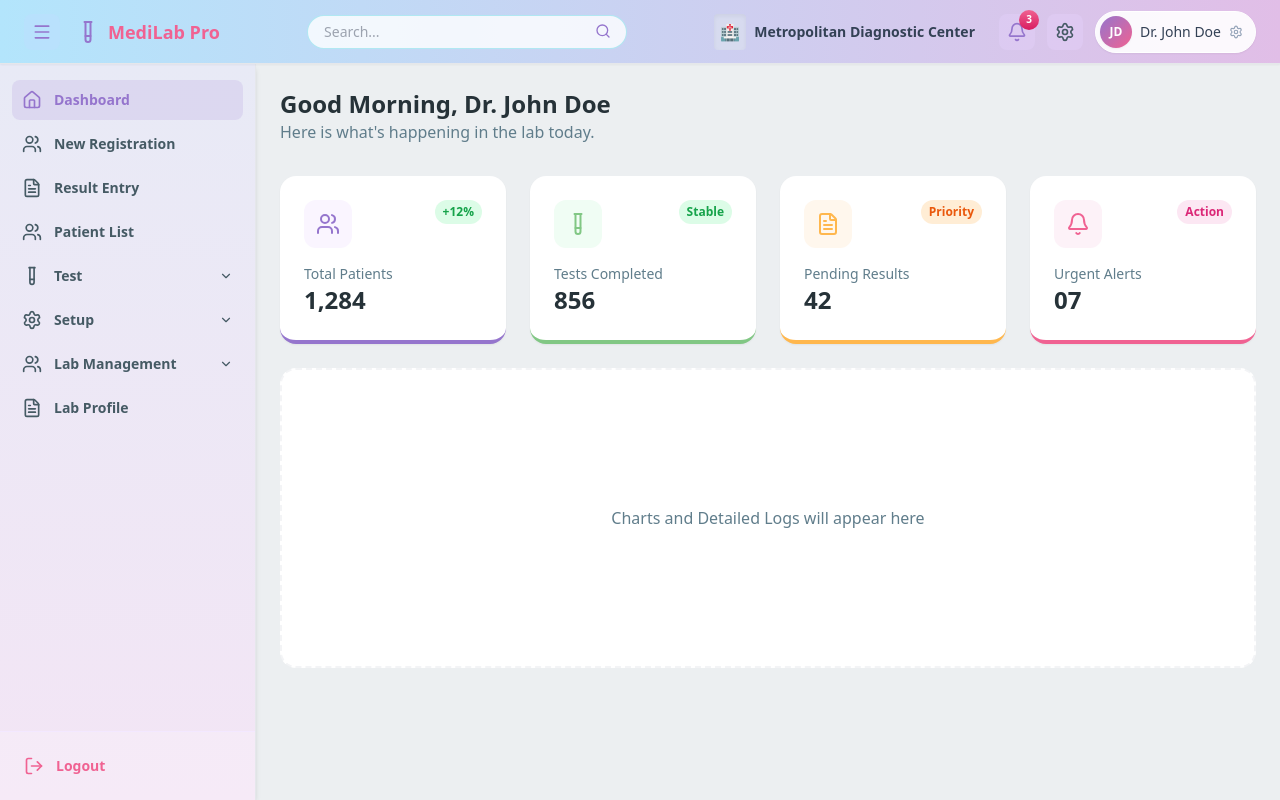
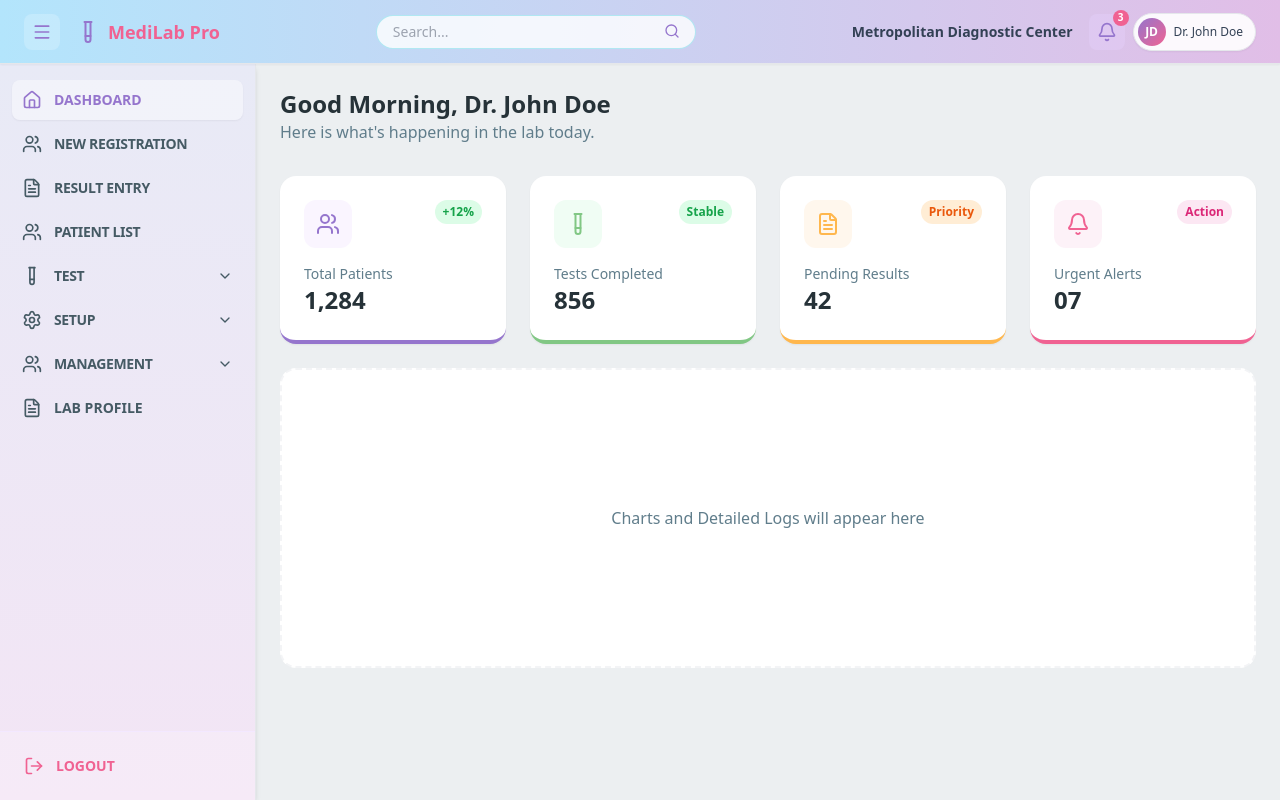
Before and after one commit to laleeth93-cyber/my-lab-app, a Next.js app: page / in a window 1280 px wide. Built offline with nearby package versions, Linux system fonts and the light colour scheme.

Commit message:
Fix: Resolved syntax errors and finalized fixed sidebar layout

```diff
--- a/app/page.tsx
+++ b/app/page.tsx
@@ -17,29 +17,27 @@ export default function Dashboard() {
   };
 
   return (
-    <div className="min-h-screen flex flex-col" style={{ backgroundColor: colors.background }}>
+    <div className="h-screen w-full flex flex-col overflow-hidden bg-[#eceff1]">
 
       {/* BLOCK HEADER OPEN */}
       <header
-        className="h-16 flex items-center justify-between px-6 shadow-sm border-b sticky top-0 z-50 gap-4"
-        style={{ background: 'linear-gradient(to right, #b3e5fc, #e1bee7)' }} // Gradient from Page 1 of PDF [cite: 18]
+        className="h-16 flex items-center justify-between px-6 shadow-sm border-b shrink-0 z-50"
+        style={{ background: 'linear-gradient(to right, #b3e5fc, #e1bee7)' }}
       >
-        {/* Left Side: Menu & Logo */}
         <div className="flex items-center gap-4 min-w-fit">
           <button
             onClick={() => setIsSidebarOpen(!isSidebarOpen)}
-            className="p-2 rounded-lg bg-blue-200/30 transition hover:bg-white/40"
-            style={{ color: '#9575cd' }} // Purple Icon [cite: 20]
+            className="p-2 rounded-lg bg-white/20 transition hover:bg-white/40"
+            style={{ color: '#9575cd' }}
           >
             <Menu size={20} />
           </button>
           <div className="flex items-center gap-2">
-            <TestTube size={24} style={{ color: '#9575cd' }} /> {/* Logo Icon [cite: 19] */}
-            <h1 className="text-lg font-bold" style={{ color: '#f06292' }}>MediLab Pro</h1> {/* Pink Logo Text [cite: 19] */}
+            <TestTube size={24} style={{ color: '#9575cd' }} />
+            <h1 className="text-lg font-bold" style={{ color: '#f06292' }}>MediLab Pro</h1>
           </div>
         </div>
 
-        {/* Center: Search Bar */}
         <div className="flex-1 max-w-xs relative">
           <input
             type="text"
@@ -51,61 +49,45 @@ export default function Dashboard() {
             <Search size={16} style={{ color: '#9575cd' }} />
           </span>
         </div>
-        {/* Right Side: Lab Name & User Profile */}
-        <div className="flex items-center gap-6 min-w-fit">
+
+        <div className="flex items-center gap-4 min-w-fit">
           <div className="hidden lg:flex items-center gap-2 text-slate-700">
-             <div className="p-1.5 bg-slate-200/50 rounded shadow-inner">🏥</div>
              <span className="font-semibold text-sm">Metropolitan Diagnostic Center</span>
           </div>
-
-          <div className="flex items-center gap-3">
-            {/* Notification Icons with Badges */}
+          <div className="flex items-center gap-2">
             <div className="relative p-2 rounded-lg bg-purple-200/30" style={{ color: '#9575cd' }}>
               <Bell size={20} />
-              <span className="absolute -top-1 -right-1 flex h-5 w-5 items-center justify-center rounded-full text-[10px] text-white font-bold"
-                    style={{ background: 'linear-gradient(to bottom, #f06292, #d81b60)' }}>3</span> {/* Pink Badge [cite: 38] */}
+              <span className="absolute -top-1 -right-1 flex h-4 w-4 items-center justify-center rounded-full text-[10px] text-white font-bold"
+                    style={{ background: '#f06292' }}>3</span>
             </div>
-
-            <button className="p-2 rounded-lg bg-purple-200/30 text-slate-600">
-              <Settings size={20} style={{ color: '#455a64' }} />
-            </button>
-
-            {/* User Profile Capsule */}
-            <div className="flex items-center gap-2 bg-white/90 rounded-full pl-1 pr-3 py-1 shadow-sm border border-white">
-              <div className="w-8 h-8 rounded-full flex items-center justify-center text-white font-bold text-xs shadow-sm"
-                   style={{ background: 'linear-gradient(to bottom right, #9575cd, #f06292)' }}> {/* Avatar Gradient [cite: 39] */}
-                JD
-              </div>
-              <span className="text-sm font-medium text-slate-700">Dr. John Doe</span>
-              <Settings size={14} className="text-slate-400" />
+            <div className="flex items-center gap-2 bg-white/90 rounded-full pl-1 pr-3 py-1 shadow-sm border">
+              <div className="w-7 h-7 rounded-full flex items-center justify-center text-white font-bold text-xs"
+                   style={{ background: 'linear-gradient(to bottom right, #9575cd, #f06292)' }}>JD</div>
+              <span className="text-xs font-medium text-slate-700">Dr. John Doe</span>
             </div>
           </div>
         </div>
       </header>
-      {/* BLOCK HEADER CLOSE  */}
+      {/* BLOCK HEADER CLOSE */}
 
       <div className="flex flex-1 overflow-hidden">
+      {/* This 'flex-1 overflow-hidden' is the key to fixing the sidebar */}
         {/* BLOCK SIDEBAR OPEN */}
         <aside
-          className={`${isSidebarOpen ? 'w-64' : 'w-20'} transition-all duration-300 flex flex-col shadow-md border-r sticky top-16 h-[calc(100vh-64px)] overflow-y-auto overflow-x-hidden z-40`}
-          style={{ background: 'linear-gradient(to bottom, #e8eaf6, #f3e5f5)' }} // Restored MediLab Pro Gradient
+          className={`${isSidebarOpen ? 'w-64' : 'w-20'} transition-all duration-300 flex flex-col shadow-md border-r bg-white h-full overflow-y-auto shrink-0 z-40`}
+          style={{ background: 'linear-gradient(to bottom, #e8eaf6, #f3e5f5)' }}
         >
           <nav className="flex-1 py-4">
             <ul className="space-y-1 px-3">
 
-              {/* UNIFIED ICON COLOR: #455a64 */}
-
-              {/* Dashboard - Highlighted when active */}
-              <li className={`flex items-center ${isSidebarOpen ? 'justify-start gap-3' : 'justify-center'} p-2.5 rounded-lg cursor-pointer transition-all hover:bg-white/50`}
-                  style={{
-                    backgroundColor: 'rgba(149, 117, 205, 0.15)', // Light purple active background
-                    color: '#9575cd' // Brand purple for active state
-                  }}>
+              {/* Dashboard */}
+              <li className={`flex items-center ${isSidebarOpen ? 'justify-start gap-3' : 'justify-center'} p-2.5 rounded-lg cursor-pointer bg-white/40 shadow-sm`}
+                  style={{ color: '#9575cd' }}>
                 <Home size={20} />
-                {isSidebarOpen && <span className="font-semibold text-sm whitespace-nowrap">Dashboard</span>}
+                {isSidebarOpen && <span className="font-bold text-sm uppercase">Dashboard</span>}
               </li>
 
-              {/* Standard Menu Items - Unified Slate Color */}
+              {/* General Items */}
               {[
                 { id: 'reg', icon: <Users size={20}/>, label: 'New Registration' },
                 { id: 'entry', icon: <FileText size={20}/>, label: 'Result Entry' },
@@ -113,83 +95,83 @@ export default function Dashboard() {
               ].map((item) => (
                 <li key={item.id} className={`flex items-center ${isSidebarOpen ? 'justify-start gap-3' : 'justify-center'} p-2.5 rounded-lg cursor-pointer transition-all hover:bg-white/50 text-[#455a64]`}>
                   <span className="flex-shrink-0">{item.icon}</span>
-                  {isSidebarOpen && <span className="font-semibold text-sm whitespace-nowrap">{item.label}</span>}
+                  {isSidebarOpen && <span className="font-semibold text-sm whitespace-nowrap uppercase tracking-tight">{item.label}</span>}
                 </li>
               ))}
 
-              {/* Dropdown: Test */}
+              {/* Test Dropdown */}
               <div className="mt-1">
                 <li onClick={() => isSidebarOpen && setOpenMenus(prev => ({ ...prev, test: !prev.test }))}
                   className={`flex items-center ${isSidebarOpen ? 'justify-between' : 'justify-center'} p-2.5 rounded-lg text-[#455a64] font-semibold text-sm cursor-pointer hover:bg-white/50`}
                 >
                   <div className="flex items-center gap-3">
                     <TestTube size={20} className="flex-shrink-0" />
-                    {isSidebarOpen && <span className="whitespace-nowrap">Test</span>}
+                    {isSidebarOpen && <span className="whitespace-nowrap uppercase tracking-tight">Test</span>}
                   </div>
-                  {isSidebarOpen && (openMenus.test ? <ChevronUp size={14} /> : <ChevronDown size={14} />)}
+                  {isSidebarOpen && (openMenus.test ? <ChevronUp size={16} /> : <ChevronDown size={16} />)}
                 </li>
                 {isSidebarOpen && openMenus.test && (
                   <ul className="ml-9 mt-1 space-y-1 border-l-2 border-purple-200">
                     {['Tests', 'Specimen & Formats', 'Parameters', 'Templates', 'Packages'].map((sub) => (
-                      <li key={sub} className="p-2 text-xs font-semibold text-slate-500 hover:text-[#9575cd] cursor-pointer pl-4 whitespace-nowrap">{sub}</li>
+                      <li key={sub} className="p-2 text-[11px] font-bold text-slate-500 hover:text-[#9575cd] cursor-pointer pl-4 uppercase">{sub}</li>
                     ))}
                   </ul>
                 )}
               </div>
 
-              {/* Dropdown: Setup */}
+              {/* Setup Dropdown */}
               <div className="mt-1">
                 <li onClick={() => isSidebarOpen && setOpenMenus(prev => ({ ...prev, setup: !prev.setup }))}
                   className={`flex items-center ${isSidebarOpen ? 'justify-between' : 'justify-center'} p-2.5 rounded-lg text-[#455a64] font-semibold text-sm cursor-pointer hover:bg-white/50`}
                 >
                   <div className="flex items-center gap-3">
                     <Settings size={20} className="flex-shrink-0" />
-                    {isSidebarOpen && <span className="whitespace-nowrap">Setup</span>}
+                    {isSidebarOpen && <span className="whitespace-nowrap uppercase tracking-tight">Setup</span>}
                   </div>
-                  {isSidebarOpen && (openMenus.setup ? <ChevronUp size={14} /> : <ChevronDown size={14} />)}
+                  {isSidebarOpen && (openMenus.setup ? <ChevronUp size={16} /> : <ChevronDown size={16} />)}
                 </li>
                 {isSidebarOpen && openMenus.setup && (
                   <ul className="ml-9 mt-1 space-y-1 border-l-2 border-cyan-200">
                     {['Reports', 'UOM', 'Multivalues', 'Vacutainer', 'Doctors', 'Department'].map((sub) => (
-                      <li key={sub} className="p-2 text-xs font-semibold text-slate-500 hover:text-[#4dd0e1] cursor-pointer pl-4 whitespace-nowrap">{sub}</li>
+                      <li key={sub} className="p-2 text-[11px] font-bold text-slate-500 hover:text-[#4dd0e1] cursor-pointer pl-4 uppercase">{sub}</li>
                     ))}
                   </ul>
                 )}
               </div>
 
-              {/* Dropdown: Lab Management */}
+              {/* Management Dropdown */}
               <div className="mt-1">
                 <li onClick={() => isSidebarOpen && setOpenMenus(prev => ({ ...prev, mgmt: !prev.mgmt }))}
                   className={`flex items-center ${isSidebarOpen ? 'justify-between' : 'justify-center'} p-2.5 rounded-lg text-[#455a64] font-semibold text-sm cursor-pointer hover:bg-white/50`}
                 >
                   <div className="flex items-center gap-3">
                     <Users size={20} className="flex-shrink-0" />
-                    {isSidebarOpen && <span className="whitespace-nowrap">Lab Management</span>}
+                    {isSidebarOpen && <span className="whitespace-nowrap uppercase tracking-tight">Management</span>}
                   </div>
-                  {isSidebarOpen && (openMenus.mgmt ? <ChevronUp size={14} /> : <ChevronDown size={14} />)}
+                  {isSidebarOpen && (openMenus.mgmt ? <ChevronUp size={16} /> : <ChevronDown size={16} />)}
                 </li>
                 {isSidebarOpen && openMenus.mgmt && (
                   <ul className="ml-9 mt-1 space-y-1 border-l-2 border-pink-200">
                     {['Referral List', 'Manage Users', 'Processing Lab'].map((sub) => (
-                      <li key={sub} className="p-2 text-xs font-semibold text-slate-500 hover:text-[#f06292] cursor-pointer pl-4 whitespace-nowrap">{sub}</li>
+                      <li key={sub} className="p-2 text-[11px] font-bold text-slate-500 hover:text-[#f06292] cursor-pointer pl-4 uppercase">{sub}</li>
                     ))}
                   </ul>
                 )}
               </div>
 
-              {/* Lab Profile */}
-              <li className={`flex items-center ${isSidebarOpen ? 'justify-start gap-3' : 'justify-center'} p-2.5 mt-1 rounded-lg cursor-pointer transition-all hover:bg-white/50 text-[#455a64] font-semibold text-sm`}>
+              {/* Profile */}
+              <li className={`flex items-center ${isSidebarOpen ? 'justify-start gap-3' : 'justify-center'} p-2.5 mt-1 rounded-lg cursor-pointer transition-all hover:bg-white/50 text-[#455a64] font-semibold text-sm uppercase`}>
                 <FileText size={20} className="flex-shrink-0" />
-                {isSidebarOpen && <span className="whitespace-nowrap">Lab Profile</span>}
+                {isSidebarOpen && <span>Lab Profile</span>}
               </li>
 
             </ul>
           </nav>
 
-          <div className="p-4 border-t border-purple-100 mt-auto bg-white/20">
+          <div className="p-4 border-t border-purple-100 bg-white/20">
              <div className={`flex items-center ${isSidebarOpen ? 'justify-start gap-3' : 'justify-center'} p-2 rounded-lg cursor-pointer hover:bg-red-50 text-[#f06292]`}>
-               <LogOut size={20} className="flex-shrink-0" />
-               {isSidebarOpen && <span className="text-sm font-bold whitespace-nowrap">Logout</span>}
+               <LogOut size={20} />
+               {isSidebarOpen && <span className="text-sm font-bold uppercase">Logout</span>}
              </div>
           </div>
         </aside>
```
